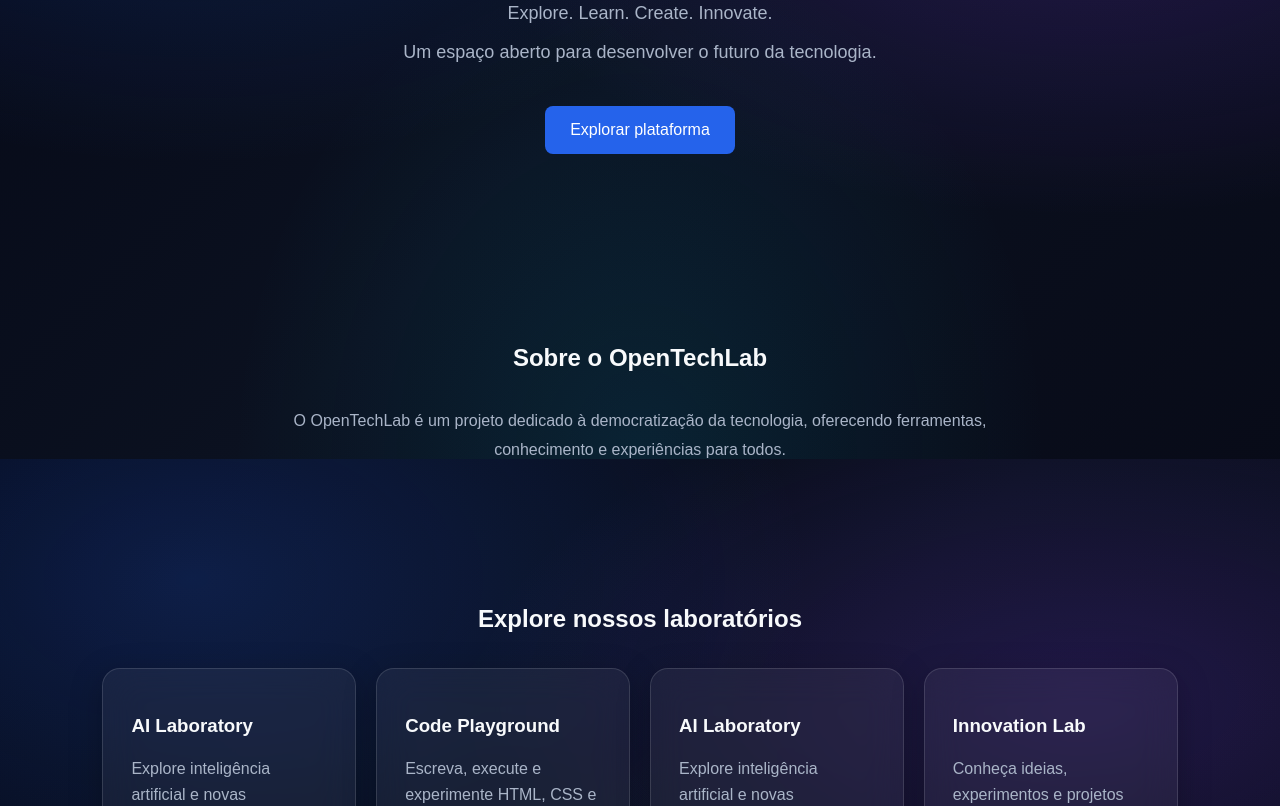
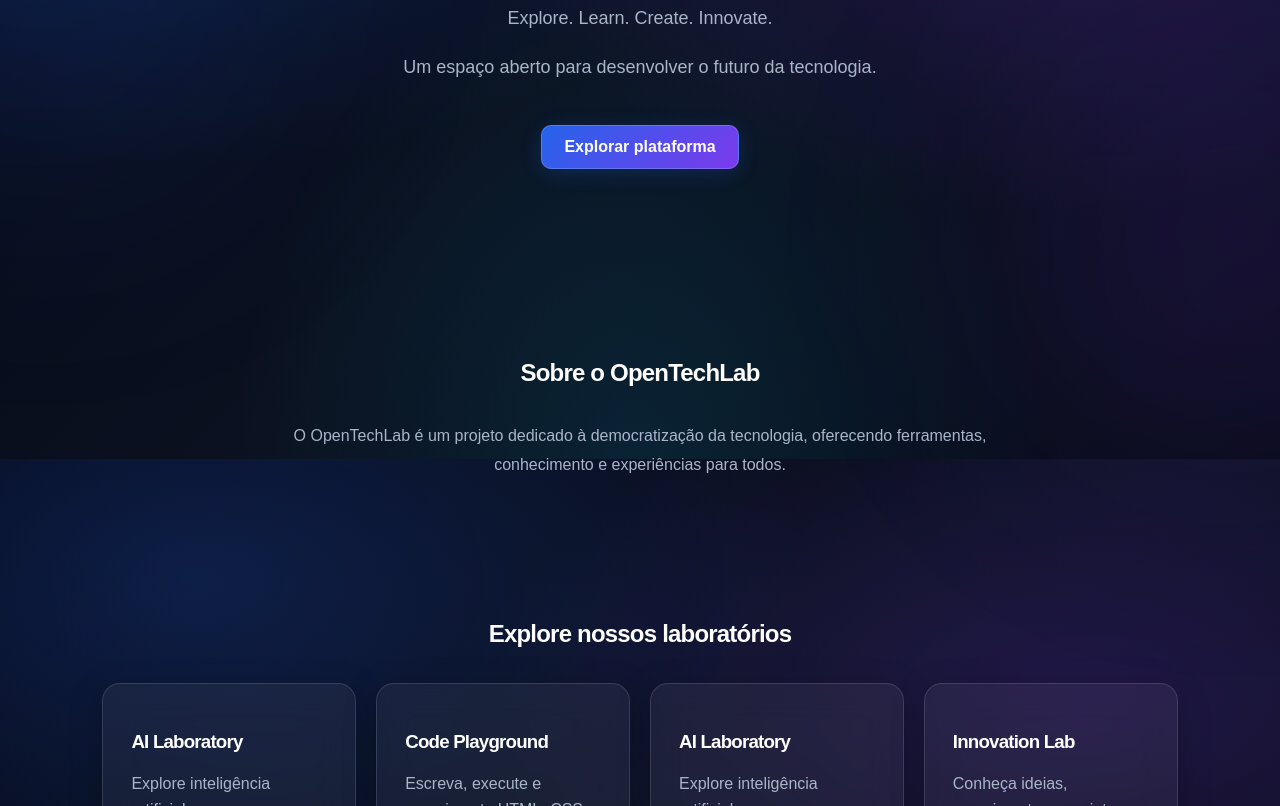
Before and after one commit to pedrocabanhas/ONEVISION, a plain HTML site: page index.html in a window 1280 px wide. Shown: the part 341-1147 px from the top of the page. Drawn offline with Linux system fonts and the light colour scheme.

Commit message:
Add gradient buttons and premium glass header styles

```diff
--- a/index.html
+++ b/index.html
@@ -135,6 +135,107 @@ footer {
   box-shadow: 0 12px 40px rgba(37, 99, 235, 0.16);
 }
 
+/* OpenTechLab - Gradient Buttons */
+
+button,
+.btn,
+a.button {
+  background: linear-gradient(135deg, #2563eb, #7c3aed);
+  color: #ffffff;
+  border: 1px solid rgba(255, 255, 255, 0.18);
+  border-radius: 10px;
+  padding: 12px 22px;
+  font-weight: 600;
+  text-decoration: none;
+  transition: all 0.3s ease;
+  box-shadow: 0 4px 20px rgba(37, 99, 235, 0.22);
+}
+
+button:hover,
+.btn:hover,
+a.button:hover {
+  transform: translateY(-3px);
+  box-shadow: 0 8px 28px rgba(124, 58, 237, 0.35);
+  filter: brightness(1.15);
+}
+
+/* Premium Glass Header */
+
+header {
+  background: rgba(8, 13, 29, 0.65);
+  backdrop-filter: blur(20px);
+  -webkit-backdrop-filter: blur(20px);
+  border-bottom: 1px solid rgba(255, 255, 255, 0.10);
+  box-shadow: 0 8px 30px rgba(0, 0, 0, 0.15);
+}
+
+/* Typography */
+
+h1, h2, h3 {
+  letter-spacing: -0.8px;
+  color: #ffffff;
+}
+
+p {
+  line-height: 1.7;
+  color: #aab8d0;
+}
+
+/* Smooth scrolling */
+
+html {
+  scroll-behavior: smooth;
+}
+
+/* Ambient Glow */
+
+body::before {
+  content: "";
+  position: fixed;
+  width: 450px;
+  height: 450px;
+  top: 10%;
+  left: -180px;
+  background: rgba(37, 99, 235, 0.12);
+  filter: blur(120px);
+  border-radius: 50%;
+  pointer-events: none;
+  z-index: -1;
+}
+
+body::after {
+  content: "";
+  position: fixed;
+  width: 450px;
+  height: 450px;
+  bottom: 0;
+  right: -180px;
+  background: rgba(124, 58, 237, 0.13);
+  filter: blur(120px);
+  border-radius: 50%;
+  pointer-events: none;
+  z-index: -1;
+}
+
+/* Entrance Animation */
+
+@keyframes fadeUp {
+  from {
+    opacity: 0;
+    transform: translateY(20px);
+  }
+  to {
+    opacity: 1;
+    transform: translateY(0);
+  }
+}
+
+.card,
+.feature-card,
+.lab-card {
+  animation: fadeUp 0.7s ease both;
+}
+
 </style>
 </head>
 
```
